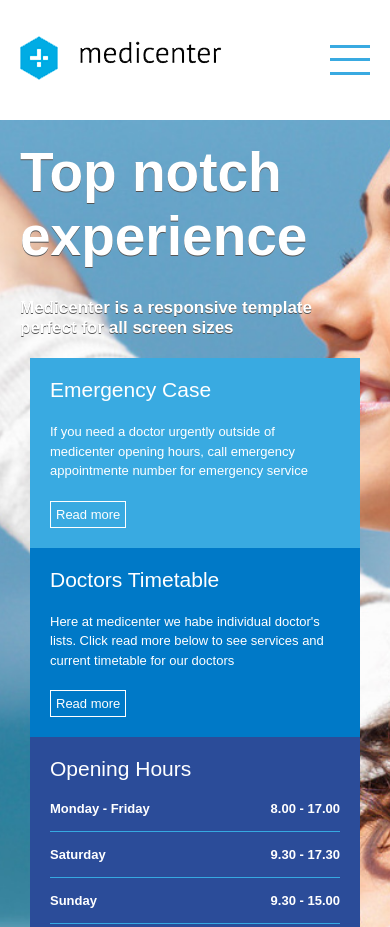
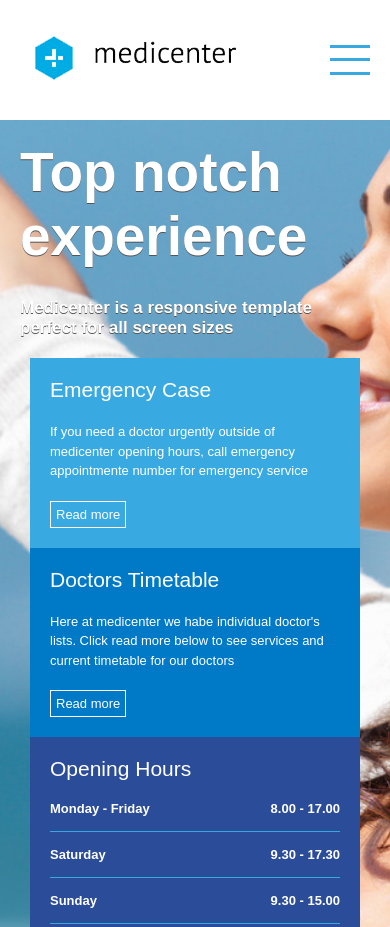
Before and after one commit to DanielFirme/medicenter-clone, a plain HTML site: page index.html in a window 390 px wide. Shown: the top 927 px of the page. Drawn offline with Linux system fonts and the light colour scheme.

Commit message:
Changes to 'menuMobile'

```diff
--- a/assets/css/template.css
+++ b/assets/css/template.css
@@ -496,7 +496,7 @@ footer .contact {
 }
 
 .menuMobile {
-    display:none;
+    display:flex;
     width:40px;
     height:40px;
     margin-top:40px;
@@ -507,6 +507,10 @@ footer .contact {
 .mm_line {
     height:3px;
     background-color:#39aae1;
+}
+
+.menuMobileWithLogo {
+    display: none;
 }
 
 @media only screen and (max-width:600px) {
@@ -561,20 +565,40 @@ footer .contact {
     }
 
     .menuMobileOpened {
-        height: 288px;
+        margin-top: 0;
     }
 
     .menuMobileClosed {
-        height: 0px;
+        margin-top: -288px;
+    }
+
+    .menuMobileWithLogo {
+        background-color:#FFFFFF;
+        display: flex;
+        justify-content: space-between;
+        width: 100%;
+        position: relative;
+        z-index: 99;
+    }
+
+    .menu {
+        width: 100%;
+    }
+
+    nav {
+        display: flex;
+        flex-direction: column;
+        width: 100%;
     }
 
     nav ul {
         flex-direction:column;
-        position:absolute;
+        position:relative;
         left:0;
         width:100%;
         background-color:#FFFFFF;
-        transition: height ease 0.3s;
+        transition: all ease 0.3s;
+        z-index: 98;
         overflow: hidden;
 
     }
@@ -593,4 +617,8 @@ footer .contact {
         flex-direction:column;
         justify-content:space-around;
     }
+
+    .closed {
+        display: none;
+    }
 }
--- a/index.html
+++ b/index.html
@@ -52,15 +52,20 @@
 <body>
 <header>
 <div class="container">
-    <div class="logo home">
+    <div class="logo home closed">
         <a href=""><img src="assets/images/logo.png"/></a>
     </div>
     <div class="menu">
         <nav>
-            <div id="mMobile" class="menuMobile" onclick="menuMobile();">
-                <div class="mm_line"></div>
-                <div class="mm_line"></div>
-                <div class="mm_line"></div>
+            <div class="menuMobileWithLogo">
+                <div class="logo home">
+                    <a href=""><img src="assets/images/logo.png"/></a>
+                </div>
+                <div id="mMobile" class="position menuMobile " onclick="menuMobile();">
+                    <div class="mm_line"></div>
+                    <div class="mm_line"></div>
+                    <div class="mm_line"></div>
+                </div>
             </div>
             <ul class="menuMobileClosed">
                 <li class="active"><a href="">HOME</a></li>
```
